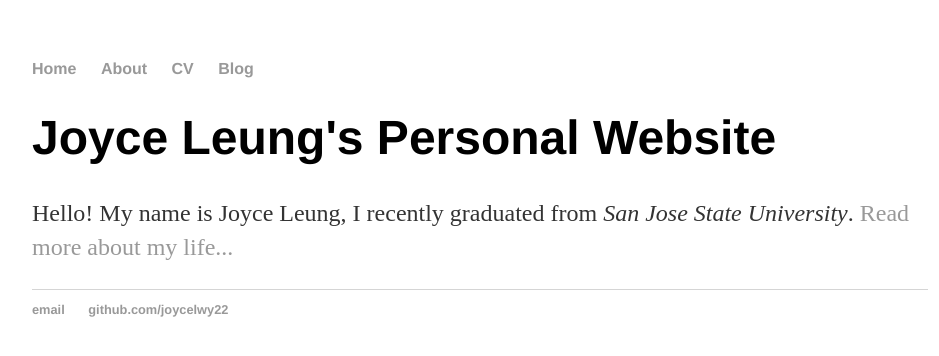
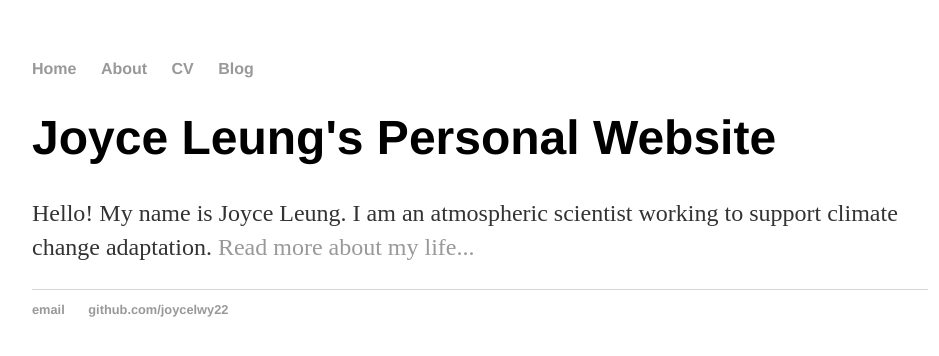
Before and after one commit to joycelwy22/joycelwy22.github.io, a Jekyll site: the page built from index.html, in a window 1280 px wide. Shown: the top 356 px of the page, without its empty margins (160-1099 px from the left). Built offline with Jekyll 4.4.1, drawn with Linux system fonts in a browser that asks for light colours.

Commit message:
Update index.html

```diff
--- a/index.html
+++ b/index.html
@@ -4,5 +4,5 @@ title: Joyce Leung's Personal Website
 ---
 <div class="blurb">
 	<h1>Joyce Leung's Personal Website</h1>
-	<p>Hello! My name is Joyce Leung, I recently graduated from <em>San Jose State University</em>. <a href="/about">Read more about my life...</a></p>
+	<p>Hello! My name is Joyce Leung. I am an atmospheric scientist working to support climate change adaptation. <a href="/about">Read more about my life...</a></p>
 </div><!-- /.blurb -->
```
